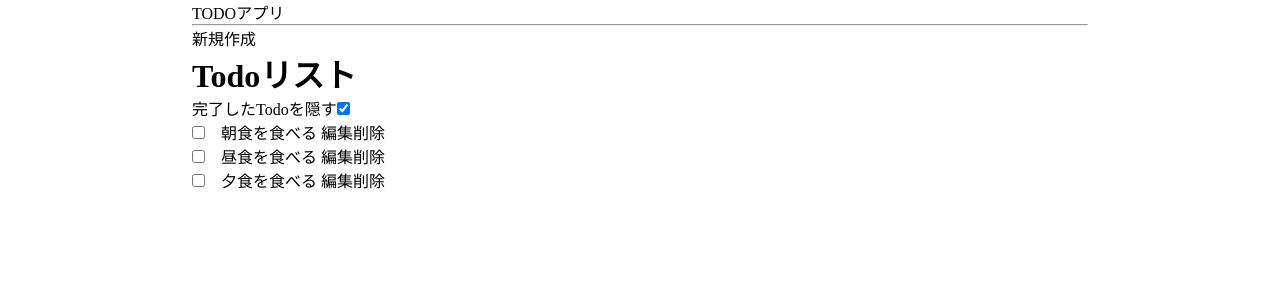
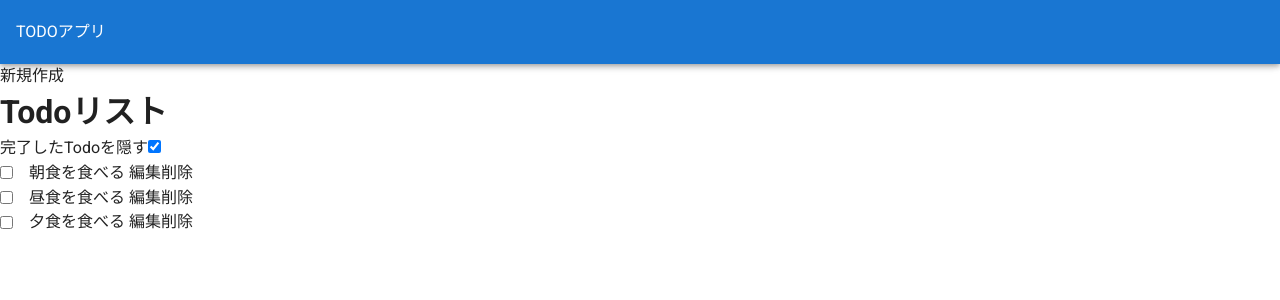
Before and after one commit to yumemio193/todo_vue_sample, a Vue app: page / in a window 1280 px wide. Shown: the top 300 px of the page. Built offline with nearby package versions, Linux system fonts and the light colour scheme.

Commit message:
v-app-bar追加

```diff
--- a/src/App.vue
+++ b/src/App.vue
@@ -1,11 +1,14 @@
 <template>
-  <div id="app">
-    <p>TODOアプリ</p>
-    <hr />
-    <keep-alive include="TodoList">
-      <router-view/>
-    </keep-alive>
-  </div>
+  <v-app>
+    <v-app-bar app color="primary" dark>
+      TODOアプリ
+    </v-app-bar>
+    <v-content>
+      <keep-alive include="TodoList">
+        <router-view/>
+      </keep-alive>
+    </v-content>
+  </v-app>
 </template>
 
 <script>
@@ -13,10 +16,3 @@
   name: "App"
 };
 </script>
-
-<style scoped>
-#app {
-  width: 70%;
-  margin: auto;
-}
-</style>
```
